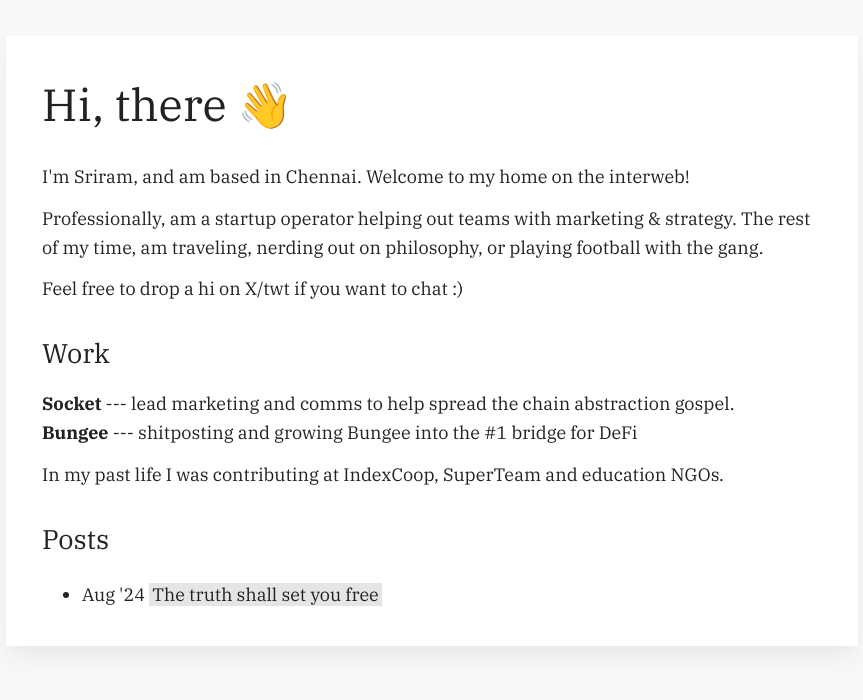
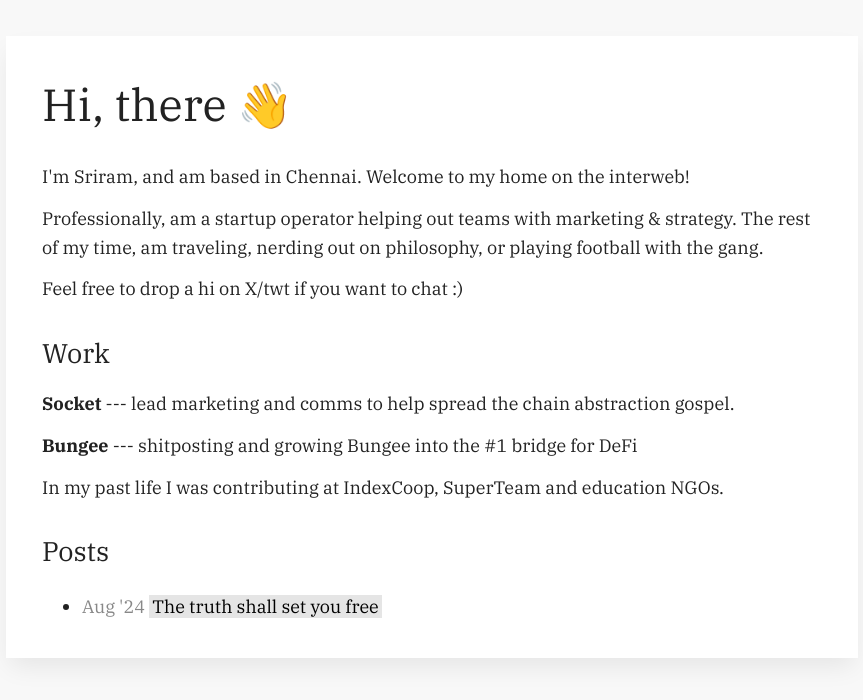
Before and after one commit to sriramvas/sriramvas.github.io, a Jekyll site: the page built from index.html, in a window 1280 px wide. Shown: the top 700 px of the page, without its empty margins (208-1071 px from the left). Built offline with Jekyll 4.4.1, drawn with Linux system fonts in a browser that asks for light colours.

Commit message:
Update index.html

```diff
--- a/index.html
+++ b/index.html
@@ -11,13 +11,9 @@ layout: default
 
 <h2>Work</h2>
 
-    <div class="work-item">
-        <strong>Socket</strong> --- lead marketing and comms to help spread the chain abstraction gospel.
-    </div>
+<p><strong>Socket</strong> --- lead marketing and comms to help spread the chain abstraction gospel.</p>
 
-    <div class="work-item">
-        <strong>Bungee</strong> --- shitposting and growing Bungee into the #1 bridge for DeFi
-    </div>
+<p><strong>Bungee</strong> --- shitposting and growing Bungee into the #1 bridge for DeFi</p>
 
 <p>In my past life I was contributing at IndexCoop, SuperTeam and education NGOs.</p>
 
@@ -26,8 +22,8 @@ layout: default
 <ul>
 {% for post in site.posts %}
     <li>
-            <span>{{ post.date | date: "%b '%y" }}</span>
-            <a href="{{ post.url | relative_url }}">{{ post.title }}</a>
+        <span class="post-date">{{ post.date | date: "%b '%y" }}</span>
+        <a href="{{ post.url | relative_url }}" class="post-title">{{ post.title }}</a>
     </li>
 {% endfor %}
 </ul>
```
Lines whose indentation alone changed are shown as unchanged.
